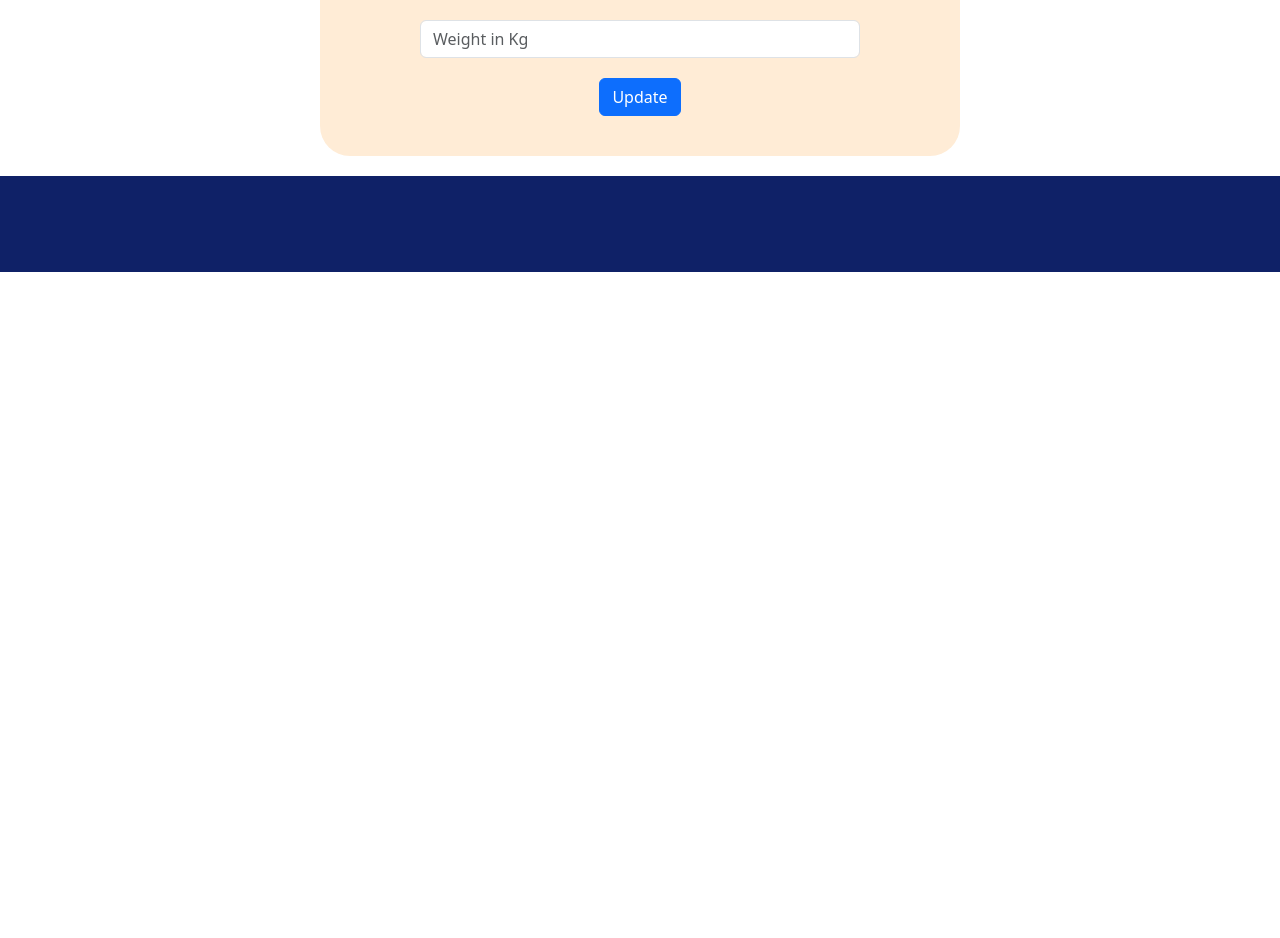
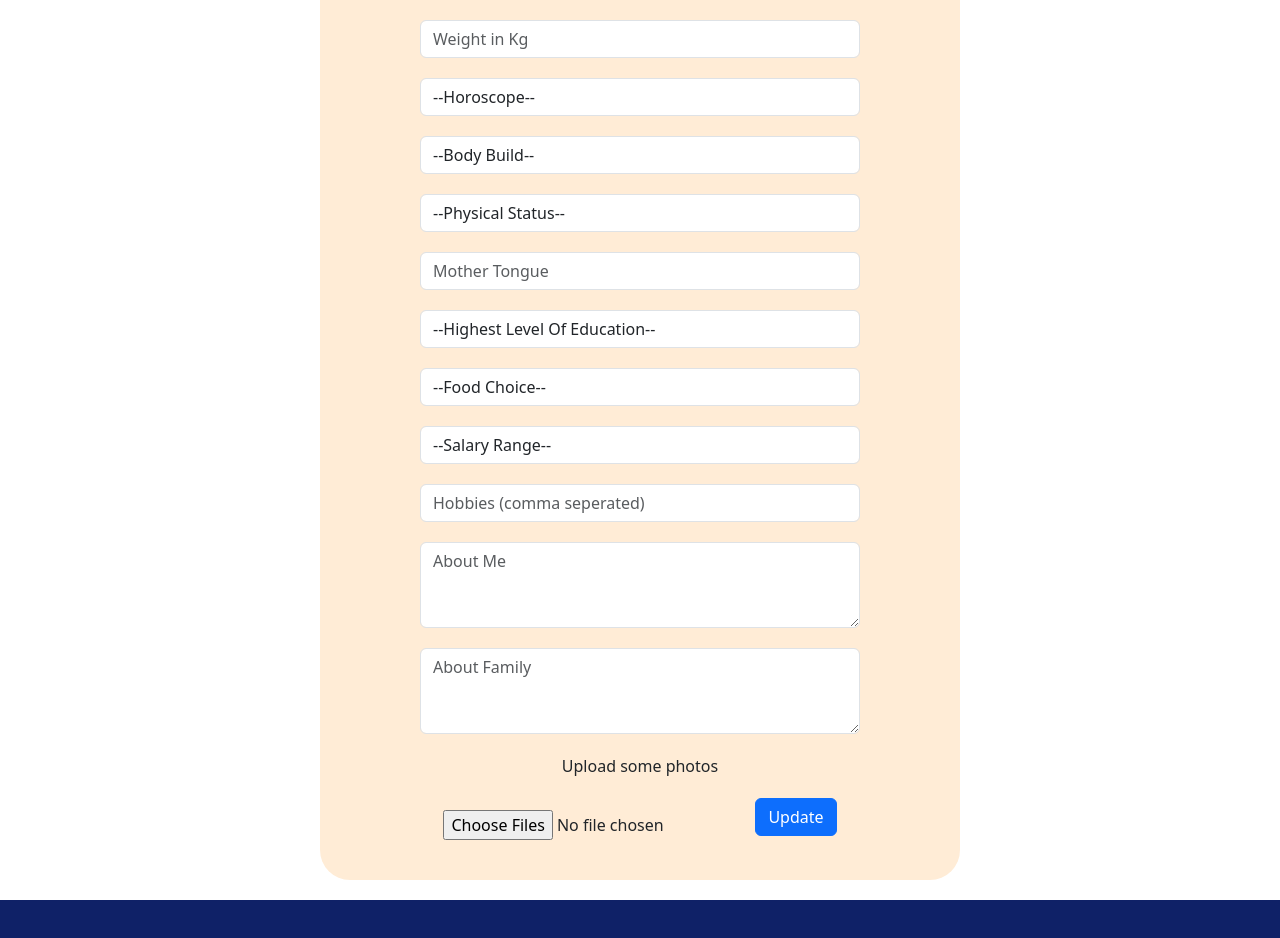
Before and after one commit to NavaneethReddyNalla/FullStackFinalProject, a React (Create React App) app in the folder frontend/: page /1/edit in a window 1280 px wide. Shown: the part 682-1620 px from the top of the page. Before the commit the page ends 954 px from the top, so only its background shows below. Built offline with nearby package versions, Linux system fonts and the light colour scheme.

Commit message:
Created the profile field

```diff
--- a/frontend/package.json
+++ b/frontend/package.json
@@ -4,6 +4,7 @@
   "private": true,
   "proxy": "http://localhost:5000",
   "dependencies": {
+    "@hookform/error-message": "^2.0.1",
     "@reduxjs/toolkit": "^2.2.3",
     "@testing-library/jest-dom": "^5.17.0",
     "@testing-library/react": "^13.4.0",
--- a/frontend/src/Components/ProfileForm/ProfileForm.js
+++ b/frontend/src/Components/ProfileForm/ProfileForm.js
@@ -1,6 +1,7 @@
 import { useForm } from "react-hook-form";
 import "./ProfileForm.css";
-import React from "react";
+import React, { useState } from "react";
+import { ErrorMessage } from "@hookform/error-message";
 
 function ProfileForm() {
   const {
@@ -8,8 +9,53 @@ function ProfileForm() {
     handleSubmit,
     formState: { errors },
   } = useForm();
+  const [files, setFiles] = useState();
+
+  const horoscopes = [
+    "Capricorn",
+    "Aquarius",
+    "Pisces",
+    "Aries",
+    "Taurus",
+    "Gemini",
+    "Cancer",
+    "Leo",
+    "Virgo",
+    "Libra",
+    "Scorpio",
+    "Saggitarius",
+  ];
+
+  const fields = [
+    "job",
+    "age",
+    "dob",
+    "residenceState",
+    "maritalStatus",
+    "hairColor",
+    "eyeColour",
+    "skinComplexion",
+    "height",
+    "weight",
+    "horoscope",
+    "bodyBuild",
+    "foodChoice",
+    "motherTongue",
+    "highestLevelOfEducation",
+    "physicalStatus",
+    "aboutMe",
+    "aboutFamily",
+    "hobbies",
+    "salaryRange",
+    "photos",
+  ];
+
+  function imageChange(event) {
+    setFiles(event.target.files);
+  }
 
   async function updateProfile(data) {
+    data.hobbies = data.hobbies.split(",").map((hobby) => hobby.trim());
     console.log(data);
   }
 
@@ -21,22 +67,27 @@ function ProfileForm() {
           type="text"
           className="form-control"
           placeholder="Job"
-          {...register("job", { required: true })}
+          {...register("job", { required: "Job is required" })}
         />
         <input
           type="number"
           className="form-control"
           placeholder="Age"
-          {...register("age", { required: true, min: 20 })}
+          {...register("age", {
+            required: "Age is required",
+            min: { value: 20, message: "Age should be atleast 20" },
+          })}
         />
         <input
           type="date"
           className="form-control"
           placeholder="Date of Birth"
-          {...register("dob", { required: true })}
+          {...register("dob", { required: "Date of Birth is required" })}
         />
         <select
-          {...register("residenceState", { required: true })}
+          {...register("residenceState", {
+            required: "State of Residence is required",
+          })}
           id="state"
           className="form-control"
           defaultValue=""
@@ -49,7 +100,9 @@ function ProfileForm() {
         </select>
 
         <select
-          {...register("maritalStatus")}
+          {...register("maritalStatus", {
+            required: "Marital Status is required",
+          })}
           id="maritalStatus"
           className="form-control"
           defaultValue=""
@@ -65,18 +118,20 @@ function ProfileForm() {
           type="text"
           className="form-control"
           placeholder="Hair Color"
-          {...register("hairColor", { required: true })}
+          {...register("hairColor", { required: "Hair Color is required" })}
         />
 
         <input
           type="text"
           className="form-control"
           placeholder="Eye Color"
-          {...register("eyeColor", { required: true })}
+          {...register("eyeColor", { required: "Eye Color is required" })}
         />
 
         <select
-          {...register("skinComplexion")}
+          {...register("skinComplexion", {
+            required: "Skin Complexion is required",
+          })}
           id="skinComplexion"
           className="form-control"
           defaultValue=""
@@ -94,15 +149,163 @@ function ProfileForm() {
           type="number"
           className="form-control"
           placeholder="Height in cm"
-          {...register("height", { required: true })}
+          {...register("height", { required: "Height is required" })}
         />
 
         <input
           type="number"
           className="form-control"
           placeholder="Weight in Kg"
-          {...register("weight", { required: true })}
+          {...register("weight", { required: "Weight is required" })}
         />
+
+        <select
+          {...register("horoscope", { required: "Horoscopre is required" })}
+          id="horoscope"
+          className="form-control"
+          defaultValue=""
+        >
+          <option value="" disabled>
+            --Horoscope--
+          </option>
+          {horoscopes.map((horoscope) => (
+            <option key={horoscope} value={horoscope.toLowerCase()}>
+              {horoscope}
+            </option>
+          ))}
+        </select>
+
+        <select
+          {...register("bodyBuild", { required: "Body Build is required" })}
+          id="bodyBuild"
+          className="form-control"
+          defaultValue=""
+        >
+          <option value="" disabled>
+            --Body Build--
+          </option>
+          <option value="lean">Lean</option>
+          <option value="average">Average</option>
+          <option value="heavy">heavy</option>
+          <option value="muscular">Muscular</option>
+        </select>
+
+        <select
+          {...register("physicalStatus", {
+            required: "Physical Status is required",
+          })}
+          id="physicalStatus"
+          className="form-control"
+          defaultValue=""
+        >
+          <option value="" disabled>
+            --Physical Status--
+          </option>
+          <option value="fit">Fit</option>
+          <option value="handicapped">Handicapped</option>
+        </select>
+
+        <input
+          type="text"
+          className="form-control"
+          placeholder="Mother Tongue"
+          {...register("motherTongue", {
+            required: "Mother Tongue is required",
+          })}
+        />
+
+        <select
+          {...register("highestLevelOfEducation", {
+            required: "Education is required",
+          })}
+          id="highestLevelOfEducation"
+          className="form-control"
+          defaultValue=""
+        >
+          <option value="" disabled>
+            --Highest Level Of Education--
+          </option>
+          <option value="btech">BTech</option>
+          <option value="ba">BA</option>
+          <option value="phd">PhD</option>
+          <option value="high school">High School</option>
+          <option value="secondary school">Secondary School</option>
+        </select>
+
+        <select
+          {...register("foodChoice", { required: "Food Choice is required" })}
+          id="foodChoice"
+          className="form-control"
+          defaultValue=""
+        >
+          <option value="" disabled>
+            --Food Choice--
+          </option>
+          <option value="vegetarian">Vegetarian</option>
+          <option value="non-vegetarian">Non Vegetarian</option>
+        </select>
+
+        <select
+          {...register("salaryRange", { required: "Salary Range is required" })}
+          id="salaryRange"
+          className="form-control"
+          defaultValue=""
+        >
+          <option value="" disabled>
+            --Salary Range--
+          </option>
+          <option value="0">&lt; 500000 LPA</option>
+          <option value="1">&lt; 1000000 LPA</option>
+          <option value="2">&lt; 1500000 LPA</option>
+          <option value="3">&lt; 2000000 LPA</option>
+          <option value="4">&lt; 3000000 LPA</option>
+          <option value="5">&gt; 3000000 LPA</option>
+        </select>
+
+        <input
+          type="text"
+          className="form-control"
+          placeholder="Hobbies (comma seperated)"
+          {...register("hobbies", { required: "Hobbies are required" })}
+        />
+
+        <textarea
+          {...register("aboutMe", { required: "Write about yourself" })}
+          id="aboutMe"
+          cols="30"
+          rows="3"
+          placeholder="About Me"
+          className="form-control"
+        ></textarea>
+
+        <textarea
+          {...register("aboutFamily", { required: "Write about your family" })}
+          id="aboutFamily"
+          cols="30"
+          rows="3"
+          placeholder="About Family"
+          className="form-control"
+        ></textarea>
+
+        <label htmlFor="photos">Upload some photos</label>
+        <input
+          type="file"
+          multiple
+          accept="image/*"
+          {...register("photos", { required: "At least 1 photo required" })}
+          onChange={imageChange}
+        />
+
+        {fields.map((field) => (
+          <ErrorMessage
+            key={field}
+            errors={errors}
+            name={field}
+            render={({ message }) => (
+              <p className="lead fs-5 text-danger">{message}</p>
+            )}
+          />
+        ))}
 
         <button type="submit" className="btn btn-primary">
           Update
```
Also changed, not shown: 1 other file (tests, documents, lock files or other folders).
